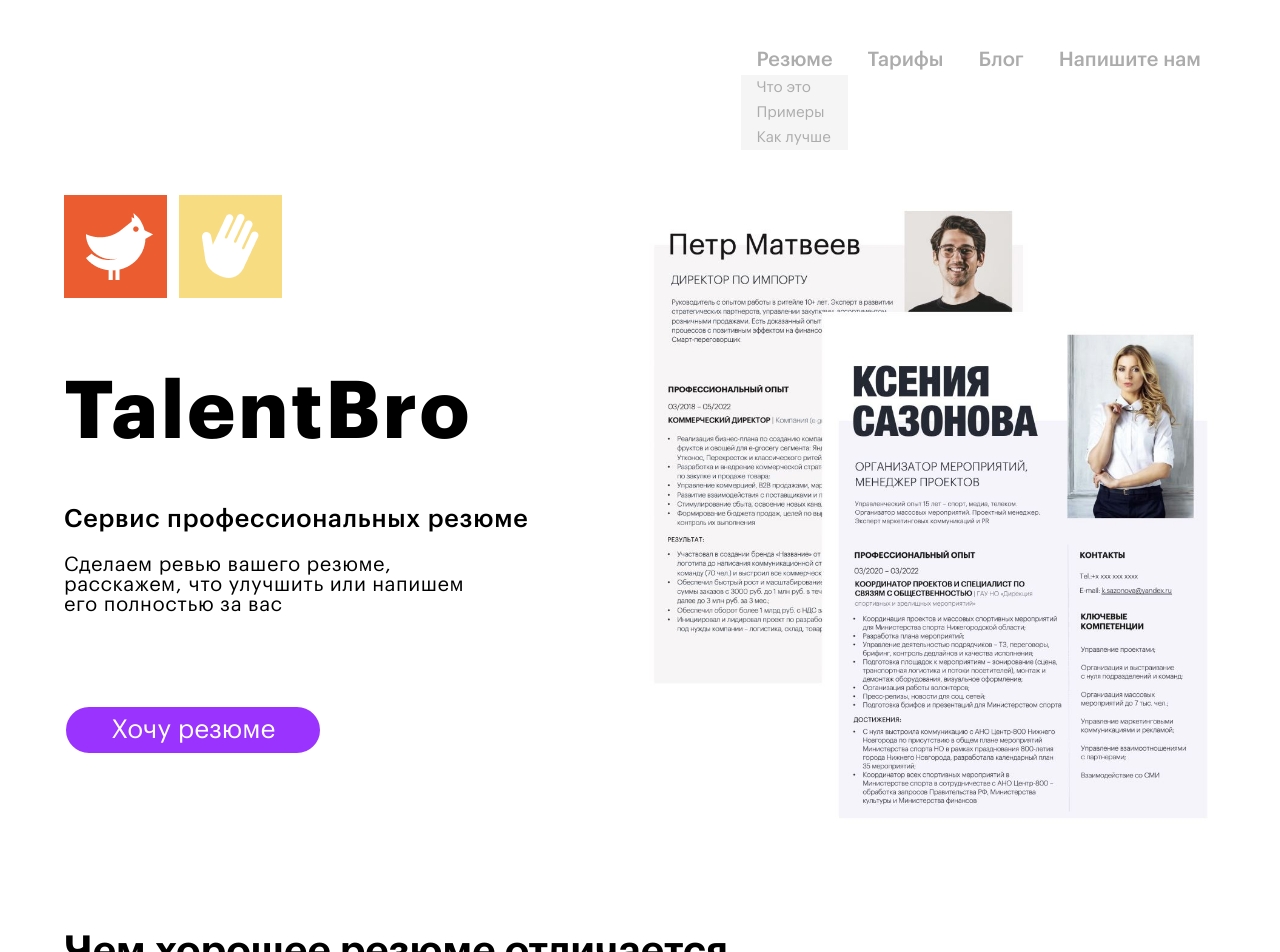
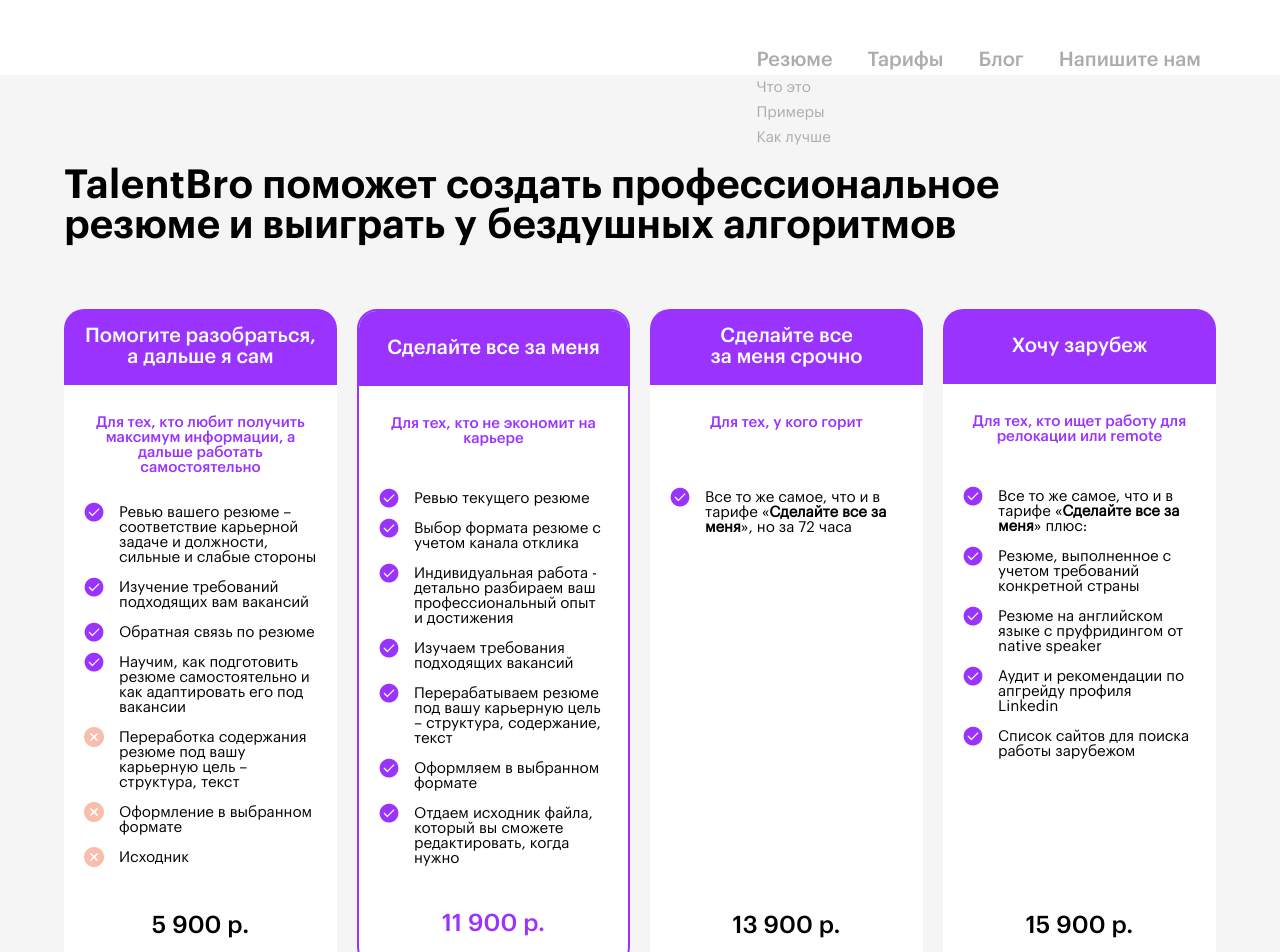
Before and after one commit to AVS85/talent-bro, a Next.js app: page / in a window 1280 px wide. Shown: the top 952 px of the page. Built offline with nearby package versions, Linux system fonts and the light colour scheme.

Commit message:
mobile style schedule

```diff
--- a/components_page/schedule-rates/ScheduleRates.jsx
+++ b/components_page/schedule-rates/ScheduleRates.jsx
@@ -27,7 +27,7 @@
 		<section className={styles.wrapper}>
 			<Container className={styles.container}>
 				<Title
-				title="TalentBro поможет создать профессиональное резюме и выиграть у бездушных алгоритмов"
+				title="TalentBro поможет создать профессиональное<br>резюме и выиграть у&nbsp;бездушных алгоритмов"
 				// subtitle="После переработки резюме наши пользователи работают в крупнейших российских и зарубежных компаниях"
 				// isUnderline={true}
 				/>
@@ -36,7 +36,7 @@
 					margin: '64px 0'
 				}}>
 					<Swiper
-			      spaceBetween={30}
+			      spaceBetween={20}
 			      slidesPerView={1}
 			      // onSlideChange={() => console.log('slide change')}
 			      // onSwiper={(swiper) => console.log(swiper)}
--- a/components_page/schedule-rates/ScheduleRates.module.scss
+++ b/components_page/schedule-rates/ScheduleRates.module.scss
@@ -1,6 +1,10 @@
 @import "../../styles/colors.module";
 
 .wrapper {
-	padding: 90px 0px 90px;
+	padding: 90px 0px 60px;
 	background-color: $bgAlt;
+	@media (max-width: 768px) {
+		padding: 60px 0px 60px;
+
+	}
 }
--- a/components_page/schedule-rates/assets/scheduleRates.js
+++ b/components_page/schedule-rates/assets/scheduleRates.js
@@ -30,7 +30,7 @@
 		cost: '11 900 р.',
 	},
 	{
-		header: 'Сделайте все за меня срочно',
+		header: 'Сделайте все<br>за меня срочно',
 		headerItems: 'Для тех, у кого горит',
 		styleActive: null,
 		items: [
--- a/components_page/schedule-rates/cmpScheduleRatesCard/ScheduleRatesCard.jsx
+++ b/components_page/schedule-rates/cmpScheduleRatesCard/ScheduleRatesCard.jsx
@@ -15,23 +15,34 @@
 	return (
 		<section className={`${styles.wrapper} ${data.styleActive && styles.wrapperActive}`}>
 
-			<div className={styles.header}>{data.header}</div>
+			<div
+			className={styles.header}
+			dangerouslySetInnerHTML={{__html: data.header}}
+			/>
+
 			<div className={styles.contentWrapper}>
-				<div className={styles.title}>{data.headerItems}</div>
+
+				<div className={styles.title}
+				dangerouslySetInnerHTML={{__html: data.headerItems}}
+				/>
 
 				<div className={styles.items}>
 					<ul className={styles.ul}>
 					{data.items.map( (item, index) =>
 						<li
-							key={index}
-							className={`${styles.li} ${item.icon ? styles.liOn : styles.liOff}`}
-							dangerouslySetInnerHTML={{__html: item.text}}
+						key={index}
+						className={`${styles.li} ${item.icon ? styles.liOn : styles.liOff}`}
+						dangerouslySetInnerHTML={{__html: item.text}}
 						/>
 					)}
 					</ul>
 				</div>
 
-				<div className={styles.cost}>{data.cost}</div>
+				<div
+				className={`${styles.cost}  ${data.styleActive && styles.costActive}`}
+				>
+					{data.cost}
+				</div>
 			</div>
 		</section>
 	)
--- a/components_page/schedule-rates/cmpScheduleRatesCard/ScheduleRatesCard.module.scss
+++ b/components_page/schedule-rates/cmpScheduleRatesCard/ScheduleRatesCard.module.scss
@@ -2,7 +2,7 @@
 
 .wrapper {
 	position: relative;
-	border: 2px solid transparent;
+	border: 0;
 	border-radius: 20px;
 	background-color: $bgLht;
 	display: flex;
@@ -22,19 +22,19 @@
 		// border-radius: 20px 20px 0 0;
 		color: #fff;
 		font-family: 'main500';
-		font-size: 21px;
+		font-size: 20px;
 		line-height: 21px;
 		text-align: center;
 
 		display: flex;
 		justify-content: center;
 		align-items: center;
-		padding: 17px 24px;
+		padding: 17px;
 		min-height: 75px;
 		width: 100%;
 	}
 	.contentWrapper{
-		padding: 30px 22px;
+		padding: 30px 20px;
 		display: flex;
 		flex-direction: column;
 		justify-content: space-between;
@@ -91,6 +91,9 @@
 			font-size: 24px;
 			line-height: 24px;
 			text-align: center;
+			&.costActive {
+				color: $textAcc
+			}
 		}
 	}
 }
--- a/pages/index.jsx
+++ b/pages/index.jsx
@@ -25,9 +25,9 @@
 
 
 			<Menu />
-			<Main />
+			{/* <Main />
 			<Advances />
-			<Advances2 />
+			<Advances2 /> */}
 			<ScheduleRates />
 			<Userflow />
 			<LogotypeCarousel />
```
